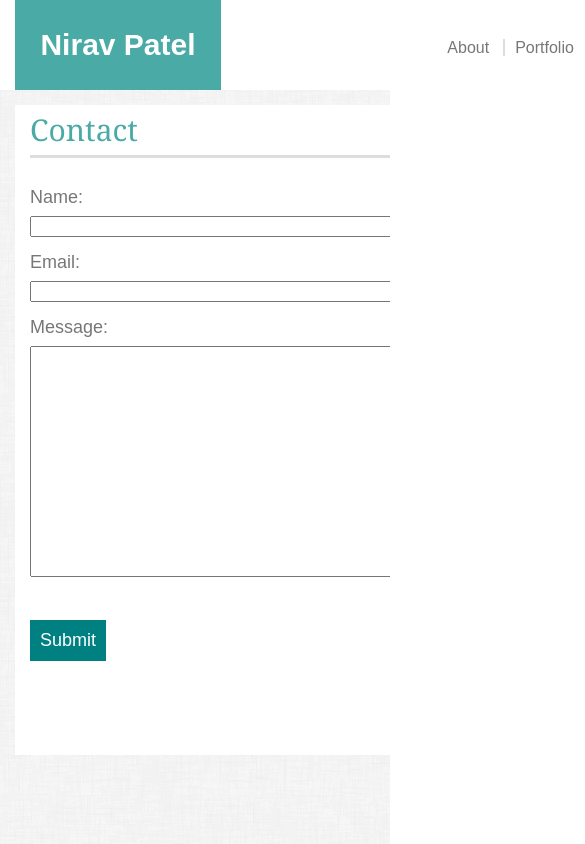
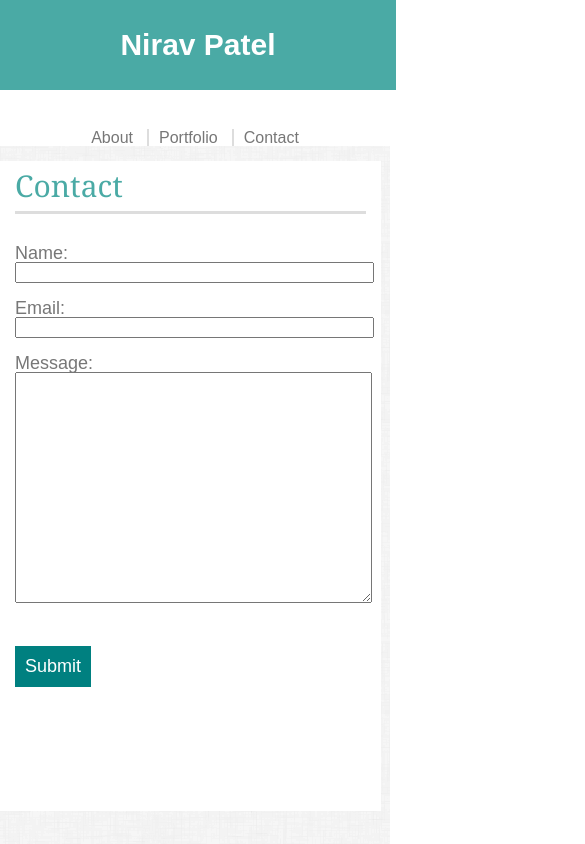
Before and after one commit to nrvpatel03/Responsive-Portfolio, a plain HTML site: page contact.html in a window 390 px wide. Shown: the top 844 px of the page, 585 px wide, since content can reach past the window. Drawn offline with Linux system fonts and the light colour scheme.

Commit message:
did some more responsive styling

```diff
--- a/assets/css/style.css
+++ b/assets/css/style.css
@@ -178,50 +178,78 @@ nav a:first-child{
 }
 
 @media screen and (max-width: 980px){
+    .sectionContainers{
+        width:100%;
+    }
+
     .nameandlinks{
-        margin-left: 15px;
+        width:100%;
+    }
+
+    nav{
+    float: right;
+    width: 33%;
+    }
+
+
+    .section{
+        width:60%;
+        float:left;
+    }
+
+    .inputs{
+        width: 100%;
+    }
+
+}
+@media screen and (max-width: 768px){
+    .sectionContainers{
+        width: 100%;
+    }
+
+    .section{
+        width: 90%;
+        float:left;
+    }
+
+    .nameandlinks{
+        width: 100%;
     }
 
     nav{
     margin-top: 40px;
-    margin-right: 50px;
     float: right;
-    }
-
-
-    .section{
-        margin-left: 15px;
-        padding-left: 15px;
-        padding-right: 15px;
-        height: 650px;
-        width: 640px;
-        background:#ffffff;
-        float:left;
-    }
-    .formLabels{
-        font-family: Arial, Helvetica, sans-serif;
-        font-size: large;
-        padding-bottom: 10px;
-    }
-
-    .inputs{
-        width: 630px;
-    }
-
-}
-@media screen and (max-width: 768px){
-    .nameandlinks{
-        margin-left: 15px;
-        width: 700px;
-    }
-
-    nav{
-    margin-top: 40px;
-    margin-right: 50px;
-    float: right;
+    width: 40%;
     }
 
 }
 @media screen and (max-width: 640px){
+    .sectionContainers{
+        width: 100%;
+    }
+    .nameHeader{
+        width:100%;
+        text-align: center;
+    }
+    .section{
+        float:left;
+    }
+
+    nav{
+        margin-top: 40px;
+        float: right;
+        width:100%;
+        text-align: center;
+        }
+
+    .nameandlinks{
+        margin: 0 auto;
+        height: 90px;
+        width: 100%;
+        background: #ffffff;
+    }
+    .inputs{
+        width: 100%;
+    }
 
 }
```
